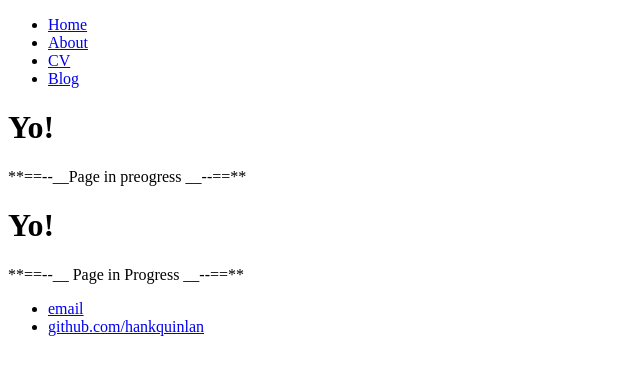
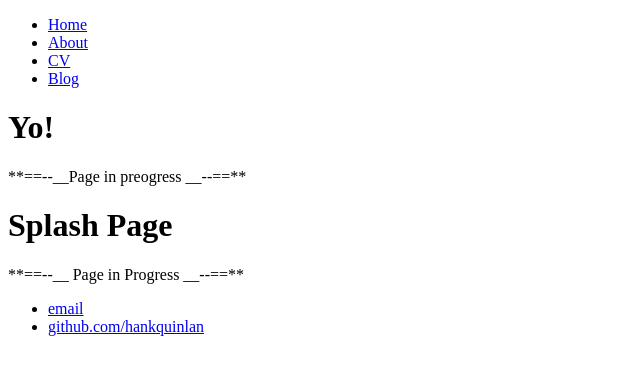
Before and after one commit to FidgetCube/fidgetcube.github.io, a Jekyll site: the page built from index.html, in a window 1280 px wide. Shown: the top 375 px of the page, without its empty margins (0-640 px from the left). Built offline with Jekyll 4.4.1, drawn with Linux system fonts in a browser that asks for light colours.

Commit message:
Update index.html

```diff
--- a/index.html
+++ b/index.html
@@ -3,6 +3,6 @@ layout: default
 title: FidgetCube
 ---
 <div class="blurb">
-	<h1>Yo!</h1>
+	<h1>Splash Page</h1>
 	<p>**==--__ Page in Progress __--==**</a></p>
 </div><!-- /.blurb -->
```
